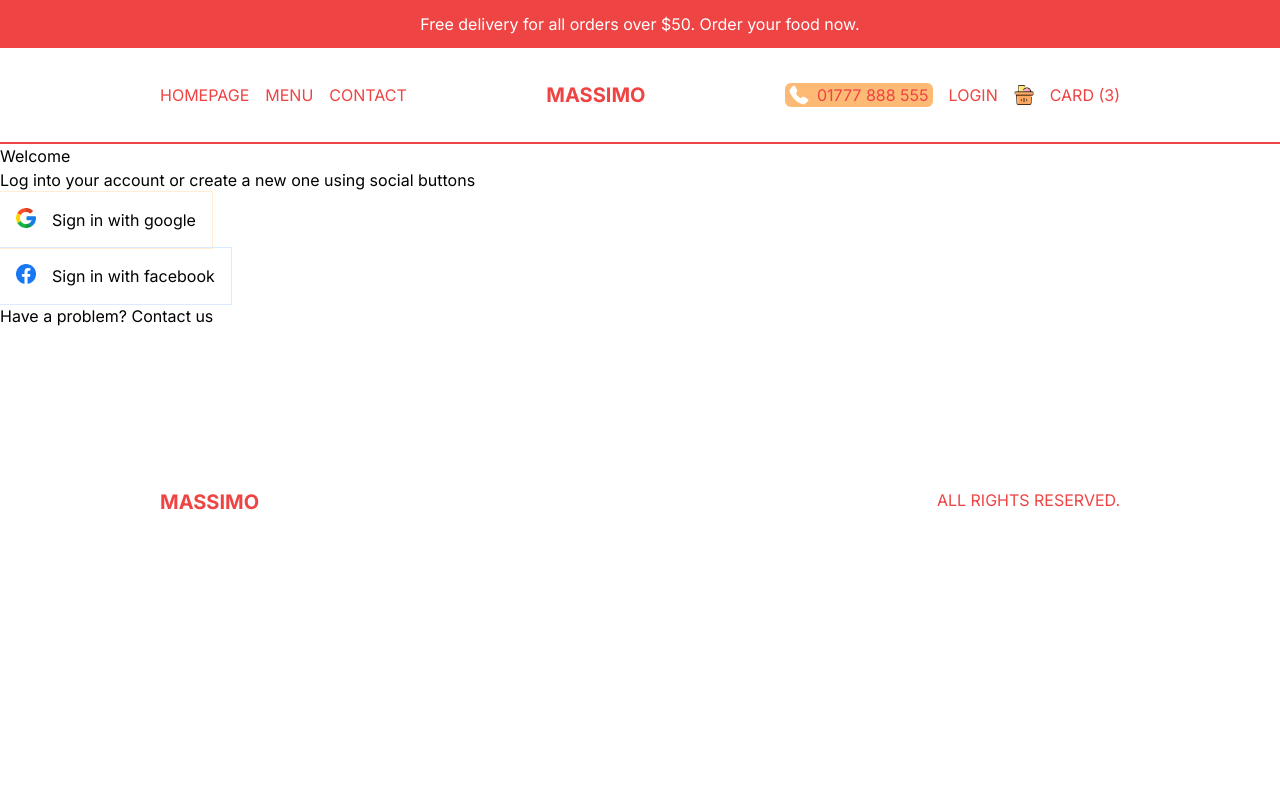
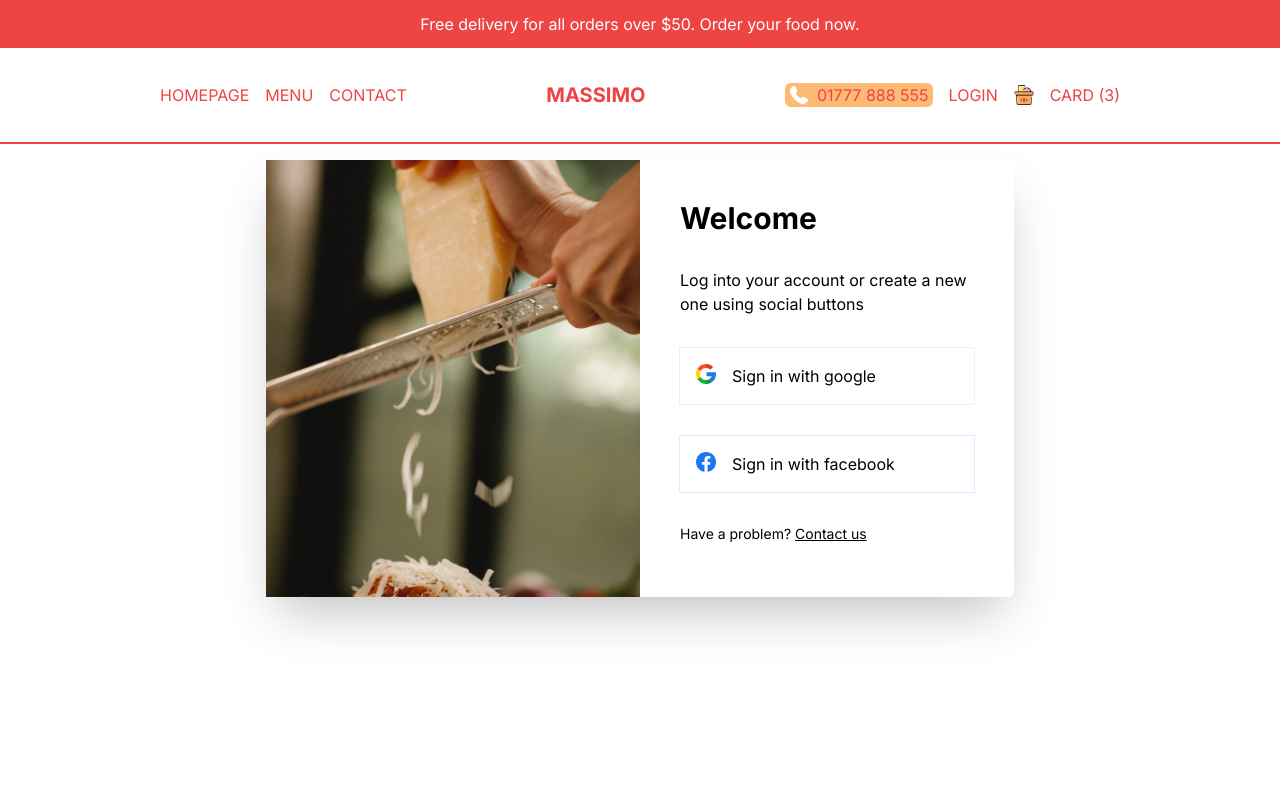
Before and after one commit to MajaPetkova/food-delivery-app, a Next.js app: page /login in a window 1280 px wide. Shown: the top 800 px of the page. Built offline with nearby package versions, Linux system fonts and the light colour scheme.

Commit message:
Update login page - add style

```diff
--- a/src/app/login/page.tsx
+++ b/src/app/login/page.tsx
@@ -4,16 +4,16 @@ import Link from "next/link";
 
 const Login = () => {
   return (
-    <div className="">
+    <div className="p-4 h-[calc(100vh-6rem)] md:h-[calc(100vh-9rem)] flex item-center justify-center">
       {/* Box  */}
-      <div className="">
+      <div className="h-full shadow-2xl rounded-md flex flex-col md:flex-row md:h-[70%] md:w-full lg:w-[60%] 2xl:w-1/2" >
         {/* Image Container  */}
-        <div className="relative ">
-          <Image src="/loginBg.png" alt="img" fill />
+        <div className="relative h-1/3 w-full md:h-full md:w-1/2">
+          <Image src="/loginBg.png" alt="img" fill className="object-cover" />
         </div>
         {/* Form Container  */}
-        <div className="">
-          <h1>Welcome</h1>
+        <div className="p-10 flex flex-col gap-8 md:w-1/2">
+          <h1 className="font-bold text-xl xl:text-3xl">Welcome</h1>
           <p>Log into your account or create a new one using social buttons</p>
           <button className="flex gap-4 p-4 ring-1 ring-orange-100">
             <Image src="/google.png" alt="" width={20} height={20} className="object-contain"/>
@@ -23,7 +23,7 @@ const Login = () => {
             <Image src="/facebook.png" alt="" width={20} height={20} className="object-contain"/>
             <span>Sign in with facebook</span>
           </button>
-          <p>Have a problem? <Link href="/">Contact us</Link> </p>
+          <p className="text-sm">Have a problem? <Link className="underline" href="/">Contact us</Link> </p>
         </div>
       </div>
     </div>
```
